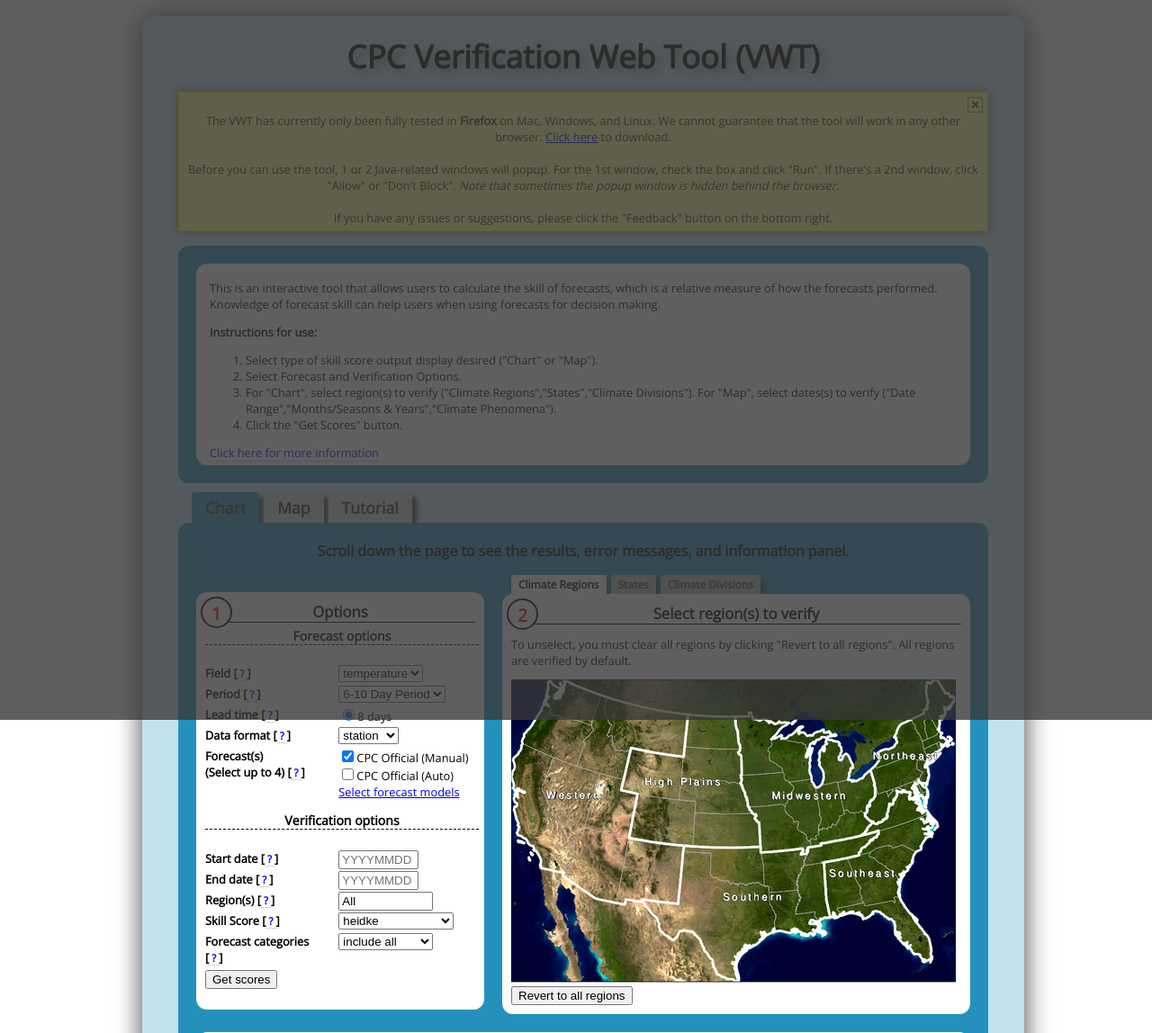
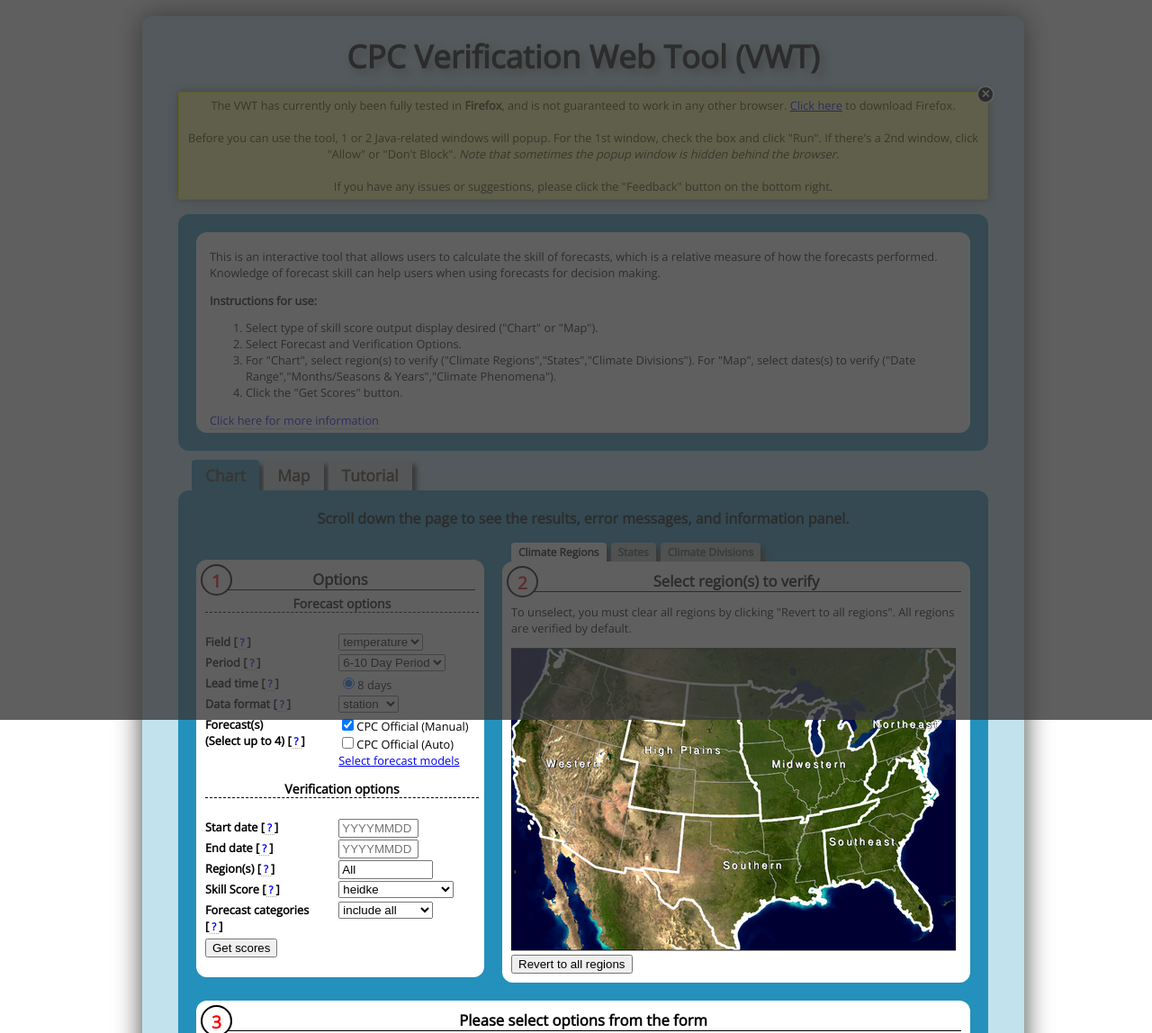
Before and after one commit to noaa-nws-cpc/verif-system, a PHP site: page / in a window 1280 px wide. Shown: the top 1148 px of the page at 90% size. Run offline with PHP 8.4, Linux system fonts and the light colour scheme; data that the repository does not hold is empty; some libraries are stand-ins or nearby versions.

Commit message:
Improved the yellow message shown to users at the top of the VWT: - The VWT now detects whether the user is using Firefox, and if not displays a warning about Firefox being the only officially-supported browser. - Modified the close button on the top right of the yellow box to be clearer and more consistent with modern UI best practices

```diff
--- a/web/index.php
+++ b/web/index.php
@@ -625,7 +625,17 @@
 		</section>
 		<!-- Message informing users how to deal with Java confirmation boxes -->
 		<p id="user_tip-Java_confirmation_boxes"></p>
-		<script>$('#user_tip-Java_confirmation_boxes').message("The VWT has currently only been fully tested in <b>Firefox</b> on Mac, Windows, and Linux. We cannot guarantee that the tool will work in any other browser. <a href=\"http://www.mozilla.org/en-US/firefox/new\" target=\"_blank\">Click here</a> to download. <br><br>Before you can use the tool, 1 or 2 Java-related windows will popup. For the 1st window, check the box and click \"Run\". If there's a 2nd window, click \"Allow\" or \"Don't Block\". <i>Note that sometimes the popup window is hidden behind the browser.</i><br><br>If you have any issues or suggestions, please click the \"Feedback\" button on the bottom right.",'note')</script>
+		<script>
+			// Start a message to show users at the top of the page
+			var message = "Before you can use the tool, 1 or 2 Java-related windows will popup. For the 1st window, check the box and click \"Run\". If there's a 2nd window, click \"Allow\" or \"Don't Block\". <i>Note that sometimes the popup window is hidden behind the browser.</i><br><br>If you have any issues or suggestions, please click the \"Feedback\" button on the bottom right.";
+			// If not firefox, prepend a message about using Firefox
+			var is_firefox = navigator.userAgent.toLowerCase().indexOf('firefox') > -1;
+			if ( !is_firefox )
+			{
+				message = "The VWT has currently only been fully tested in <b>Firefox</b>, and is not guaranteed to work in any other browser. <a href=\"http://www.mozilla.org/en-US/firefox/new\" target=\"_blank\">Click here</a> to download Firefox.<br><br>" + message;
+			}
+			$('#user_tip-Java_confirmation_boxes').message(message,'note')
+		</script>
 		<div id="overviewContainer">
 			<section id="overviewPanel" class="panel">
 				<div class="content">
--- a/web/styles/index.css
+++ b/web/styles/index.css
@@ -203,22 +203,26 @@ div.message-text { /* News messages text */
 	float: right;
 }
 div.message-close { /* News messages close box */
-	float: right;
-	margin-left: 10px;
-	width: 1em;
-	height: 1em;
+	position: absolute;
+	top:-8px;
+	right:-8px;
 	padding: 0.0em;
+	text-align: center;
 	font-weight: bold;
-	font-size: 1.2em;
-	display: inline-block;
-	-webkit-border-radius: 2px;
-	border-radius: 2px;
-	line-height: 1em;
-	border-width: 1px;
-	border-style: solid;
+	font-size: 16px;
+	display: block;
+	-webkit-border-radius: 50%;
+	border-radius: 50%;
+	line-height: 15px;
+	background-color: black;
+	border: 2px solid white;
+	color: white;
+	width: 16px;
+	height: 16px;
 }
 div.message-close:hover {/* Hovering over news messages close box */
 	cursor: pointer;
+	background-color: #888;
 }
 div.message.warning .message-close:hover { /* Colorize the warning close box on hover */
 	background-color: #900;
@@ -241,13 +245,6 @@ div.message.note { /* Note */
 }
 div.message.note .message-text { /* Note */
 	color: #330;
-}
-div.message.note .message-close { /* Note */
-	border-color: #990;
-	color: #330;
-}
-div.message.note .message-close:hover { /* Colorize the note close box on hover */
-	background-color: #990;
 }
 
 /* All Panels */
```
